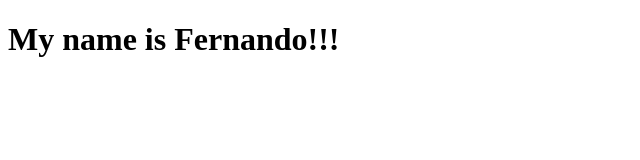
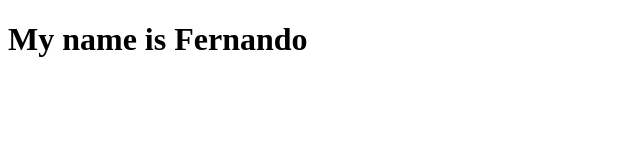
Before and after one commit to FernyG/first-gifthub-, a plain HTML site: page index.html in a window 1280 px wide. Shown: the full height of the page, 0-640 px from the left. Drawn offline with Linux system fonts and the light colour scheme.

Commit message:
intial commit

```diff
--- a/index.html
+++ b/index.html
@@ -7,6 +7,6 @@
     <title>Document</title>
 </head>
 <body>
-    <h1>My name is Fernando!!!</h1>
+    <h1>My name is Fernando</h1>
 </body>
 </html>
```
